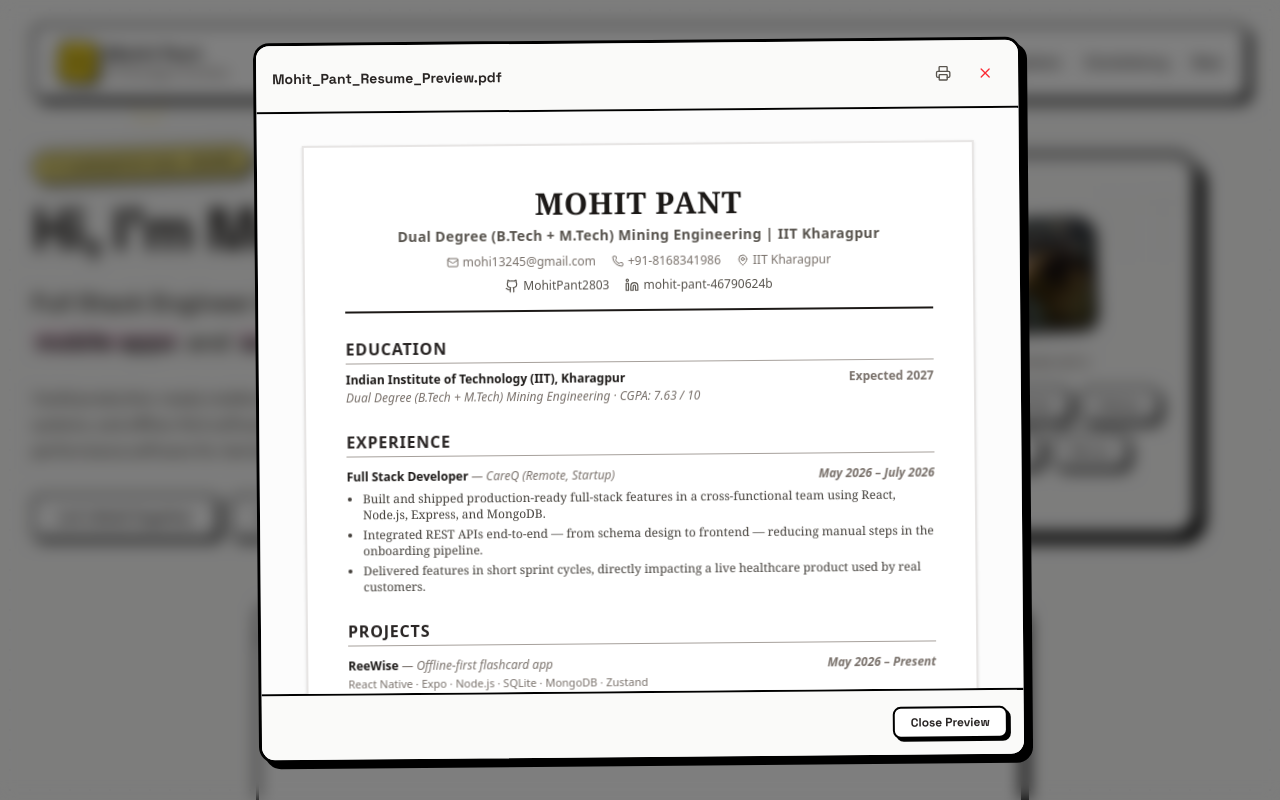
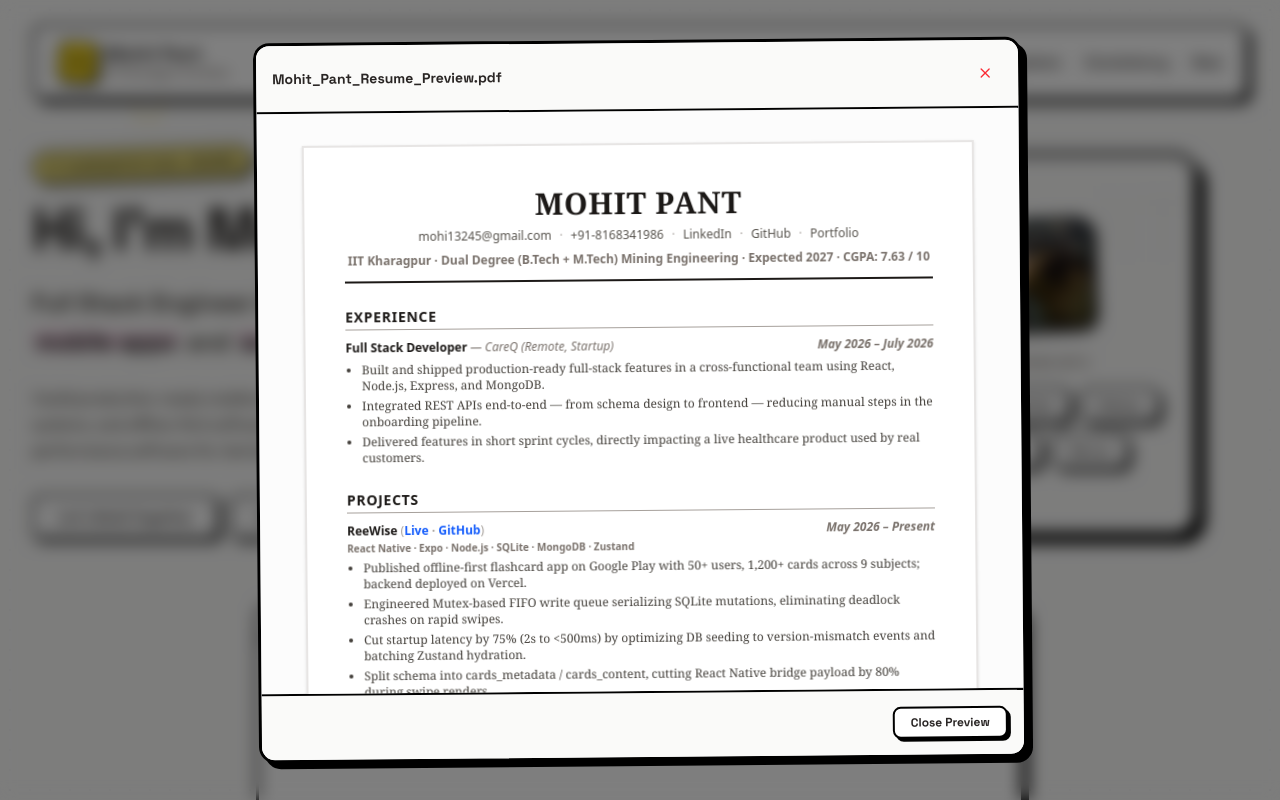
Before and after one commit to MohitPant2803/myPortfolio, a Next.js app: page / in a window 1280 px wide. Both pictures are taken after a click on the button "View Resume Preview". Shown: the top 800 px of the page. Built offline with nearby package versions, Linux system fonts and the light colour scheme.

Commit message:
Remove print button from ResumeViewer and match exact PDF sections

```diff
--- a/src/components/ResumeViewer.tsx
+++ b/src/components/ResumeViewer.tsx
@@ -1,15 +1,10 @@
 "use client";
 
 import React, { useState } from "react";
-import { Download, FileText, X, Printer, Mail, Phone, MapPin } from "lucide-react";
-import { Github, Linkedin } from "./BrandIcons";
+import { Download, FileText, X, Mail, Phone, MapPin } from "lucide-react";
 
 export default function ResumeViewer() {
   const [isOpen, setIsOpen] = useState(false);
-
-  const handlePrint = () => {
-    window.print();
-  };
 
   return (
     <>
@@ -39,13 +34,6 @@ export default function ResumeViewer() {
               </span>
               <div className="flex gap-2">
                 <button
-                  onClick={handlePrint}
-                  className="p-2 hover:bg-stone-200 border border-transparent hover:border-black rounded transition-colors"
-                  title="Print Resume"
-                >
-                  <Printer className="w-4 h-4 text-stone-600" />
-                </button>
-                <button
                   onClick={() => setIsOpen(false)}
                   className="p-2 hover:bg-red-50 border border-transparent hover:border-red-400 text-red-500 rounded transition-colors"
                 >
@@ -58,55 +46,43 @@ export default function ResumeViewer() {
             <div className="flex-1 overflow-y-auto p-6 sm:p-8 font-serif text-stone-900 text-left bg-stone-50/50 leading-normal selection:bg-yellow-100">
               <div className="bg-white p-6 sm:p-10 border-2 border-stone-200 shadow-sm max-w-2xl mx-auto space-y-6">
                 {/* Header */}
-                <div className="text-center border-b-2 border-stone-900 pb-4">
-                  <h1 className="text-3xl font-bold tracking-wide">MOHIT PANT</h1>
-                  <p className="text-sm font-semibold tracking-wide font-sans text-stone-600 mt-1">
-                    Dual Degree (B.Tech + M.Tech) Mining Engineering | IIT Kharagpur
-                  </p>
-                  <div className="flex flex-wrap justify-center gap-x-4 gap-y-1 text-xs font-sans text-stone-500 mt-2">
+                <div className="text-center border-b-2 border-stone-900 pb-3">
+                  <h1 className="text-3xl font-bold tracking-wide text-stone-900">MOHIT PANT</h1>
+                  <div className="flex flex-wrap justify-center gap-x-2 gap-y-0.5 text-xs font-sans text-stone-600 mt-1.5">
                     <a
                       href="https://mail.google.com/mail/?view=cm&fs=1&to=mohi13245@gmail.com"
                       target="_blank"
                       rel="noopener noreferrer"
-                      className="flex items-center gap-1 hover:underline"
+                      className="hover:underline font-medium"
                     >
-                      <Mail className="w-3 h-3" /> mohi13245@gmail.com
+                      mohi13245@gmail.com
                     </a>
-                    <a href="tel:8168341986" className="flex items-center gap-1 hover:underline">
-                      <Phone className="w-3 h-3" /> +91-8168341986
+                    <span className="text-stone-400">·</span>
+                    <a href="tel:8168341986" className="hover:underline font-medium">
+                      +91-8168341986
                     </a>
-                    <span className="flex items-center gap-1">
-                      <MapPin className="w-3 h-3" /> IIT Kharagpur
-                    </span>
-                  </div>
-                  <div className="flex justify-center gap-4 text-xs font-sans text-stone-600 mt-2">
-                    <a href="https://github.com/MohitPant2803" target="_blank" rel="noopener noreferrer" className="flex items-center gap-1 hover:underline">
-                      <Github className="w-3.5 h-3.5" /> MohitPant2803
+                    <span className="text-stone-400">·</span>
+                    <a href="https://www.linkedin.com/in/mohit-pant-46790624b/" target="_blank" rel="noopener noreferrer" className="hover:underline font-medium">
+                      LinkedIn
                     </a>
-                    <a href="https://www.linkedin.com/in/mohit-pant-46790624b/" target="_blank" rel="noopener noreferrer" className="flex items-center gap-1 hover:underline">
-                      <Linkedin className="w-3.5 h-3.5" /> mohit-pant-46790624b
+                    <span className="text-stone-400">·</span>
+                    <a href="https://github.com/MohitPant2803" target="_blank" rel="noopener noreferrer" className="hover:underline font-medium">
+                      GitHub
+                    </a>
+                    <span className="text-stone-400">·</span>
+                    <a href="https://mohitpant.vercel.app" target="_blank" rel="noopener noreferrer" className="hover:underline font-medium">
+                      Portfolio
                     </a>
                   </div>
-                </div>
-
-                {/* Education */}
-                <div>
-                  <h2 className="text-base font-bold font-sans border-b border-stone-400 pb-0.5 tracking-wider uppercase text-stone-800 mb-2">
-                    Education
-                  </h2>
-                  <div className="flex justify-between items-start text-xs font-sans">
-                    <div>
-                      <span className="font-bold text-stone-900">Indian Institute of Technology (IIT), Kharagpur</span>
-                      <p className="text-stone-500 italic mt-0.5">Dual Degree (B.Tech + M.Tech) Mining Engineering · CGPA: 7.63 / 10</p>
-                    </div>
-                    <span className="text-stone-500 font-bold shrink-0">Expected 2027</span>
-                  </div>
+                  <p className="text-xs font-semibold font-sans text-stone-500 mt-2">
+                    IIT Kharagpur · Dual Degree (B.Tech + M.Tech) Mining Engineering · Expected 2027 · CGPA: 7.63 / 10
+                  </p>
                 </div>
 
                 {/* Experience */}
                 <div>
-                  <h2 className="text-base font-bold font-sans border-b border-stone-400 pb-0.5 tracking-wider uppercase text-stone-800 mb-3">
-                    Experience
+                  <h2 className="text-sm font-bold font-sans border-b border-stone-400 pb-0.5 tracking-wider uppercase text-stone-900 mb-2.5">
+                    EXPERIENCE
                   </h2>
                   <div className="space-y-3">
                     <div>
@@ -128,19 +104,23 @@ export default function ResumeViewer() {
 
                 {/* Projects */}
                 <div>
-                  <h2 className="text-base font-bold font-sans border-b border-stone-400 pb-0.5 tracking-wider uppercase text-stone-800 mb-3">
-                    Projects
+                  <h2 className="text-sm font-bold font-sans border-b border-stone-400 pb-0.5 tracking-wider uppercase text-stone-900 mb-2.5">
+                    PROJECTS
                   </h2>
-                  <div className="space-y-4">
+                  <div className="space-y-4.5">
                     <div>
                       <div className="flex justify-between items-start text-xs font-sans">
                         <div>
                           <span className="font-bold text-stone-900">ReeWise</span>
-                          <span className="text-stone-500 italic"> — Offline-first flashcard app</span>
+                          <span className="text-stone-400"> (</span>
+                          <a href="https://ree-wise-download-website.vercel.app" target="_blank" rel="noopener noreferrer" className="text-blue-600 hover:underline font-semibold">Live</a>
+                          <span className="text-stone-400 font-semibold"> · </span>
+                          <a href="https://github.com/MohitPant2803/DSA-REVISON-frontend" target="_blank" rel="noopener noreferrer" className="text-blue-600 hover:underline font-semibold">GitHub</a>
+                          <span className="text-stone-400">)</span>
                         </div>
                         <span className="text-stone-500 font-semibold italic">May 2026 – Present</span>
                       </div>
-                      <p className="text-[11px] text-stone-500 font-sans font-medium mt-0.5">React Native · Expo · Node.js · SQLite · MongoDB · Zustand</p>
+                      <p className="text-[10px] text-stone-500 font-sans font-semibold mt-0.5">React Native · Expo · Node.js · SQLite · MongoDB · Zustand</p>
                       <ul className="list-disc list-outside pl-4 text-xs space-y-1 text-stone-700 mt-1">
                         <li>Published offline-first flashcard app on Google Play with 50+ users, 1,200+ cards across 9 subjects; backend deployed on Vercel.</li>
                         <li>Engineered Mutex-based FIFO write queue serializing SQLite mutations, eliminating deadlock crashes on rapid swipes.</li>
@@ -153,11 +133,15 @@ export default function ResumeViewer() {
                       <div className="flex justify-between items-start text-xs font-sans">
                         <div>
                           <span className="font-bold text-stone-900">CompetitorScan</span>
-                          <span className="text-stone-500 italic"> — AI SaaS for competitive intelligence</span>
+                          <span className="text-stone-400"> (</span>
+                          <a href="https://competitor-scan-agent-frontend.vercel.app/" target="_blank" rel="noopener noreferrer" className="text-blue-600 hover:underline font-semibold">Live</a>
+                          <span className="text-stone-400 font-semibold"> · </span>
+                          <a href="https://github.com/MohitPant2803/Competitor-Scan-Agent-frontend" target="_blank" rel="noopener noreferrer" className="text-blue-600 hover:underline font-semibold">GitHub</a>
+                          <span className="text-stone-400">)</span>
                         </div>
                         <span className="text-stone-500 font-semibold italic">June 2026</span>
                       </div>
-                      <p className="text-[11px] text-stone-500 font-sans font-medium mt-0.5">Next.js · TypeScript · Node.js · Groq · Llama 3.3 70B · Puppeteer · SSE</p>
+                      <p className="text-[10px] text-stone-500 font-sans font-semibold mt-0.5">Next.js · TypeScript · Node.js · Groq · Llama 3.3 70B · Puppeteer · SSE</p>
                       <ul className="list-disc list-outside pl-4 text-xs space-y-1 text-stone-700 mt-1">
                         <li>AI SaaS for competitive intelligence — parallel Promise DAG across 5 agents cut execution from ~110s to ~40s (60% reduction).</li>
                         <li>Implemented pre-truncation footer regex, achieving 100% social handle accuracy and 50% token reduction on large pages.</li>
@@ -169,11 +153,15 @@ export default function ResumeViewer() {
                       <div className="flex justify-between items-start text-xs font-sans">
                         <div>
                           <span className="font-bold text-stone-900">AI Interview Platform</span>
-                          <span className="text-stone-500 italic"> — Voice-based, CV-aware interview simulator</span>
+                          <span className="text-stone-400"> (</span>
+                          <a href="https://ai-interview-prep-frontend-smoky.vercel.app/" target="_blank" rel="noopener noreferrer" className="text-blue-600 hover:underline font-semibold">Live</a>
+                          <span className="text-stone-400 font-semibold"> · </span>
+                          <a href="https://github.com/MohitPant2803/Ai-Interview-Prep-frontend" target="_blank" rel="noopener noreferrer" className="text-blue-600 hover:underline font-semibold">GitHub</a>
+                          <span className="text-stone-400">)</span>
                         </div>
                         <span className="text-stone-500 font-semibold italic">May 2026</span>
                       </div>
-                      <p className="text-[11px] text-stone-500 font-sans font-medium mt-0.5">React · Vite · Node.js · MongoDB · Gemini 2.5 Flash</p>
+                      <p className="text-[10px] text-stone-500 font-sans font-semibold mt-0.5">React · Vite · Node.js · MongoDB · Gemini 2.5 Flash</p>
                       <ul className="list-disc list-outside pl-4 text-xs space-y-1 text-stone-700 mt-1">
                         <li>Built a voice-based, CV-aware interview simulator with AI scoring, behavioral feedback, and real-time speech recognition/synthesis.</li>
                         <li>Reduced React CPU overhead by 95% by isolating AudioWaveform state, eliminating unnecessary parent re-renders during playback.</li>
@@ -185,11 +173,15 @@ export default function ResumeViewer() {
                       <div className="flex justify-between items-start text-xs font-sans">
                         <div>
                           <span className="font-bold text-stone-900">Local Lead Generation Agent</span>
-                          <span className="text-stone-500 italic"> — Autonomous outreach pipeline</span>
+                          <span className="text-stone-400"> (</span>
+                          <a href="https://leadgenerator-backend-pzyw.onrender.com" target="_blank" rel="noopener noreferrer" className="text-blue-600 hover:underline font-semibold">Live</a>
+                          <span className="text-stone-400 font-semibold"> · </span>
+                          <a href="https://github.com/MohitPant2803/LeadGenerator-Backend" target="_blank" rel="noopener noreferrer" className="text-blue-600 hover:underline font-semibold">GitHub</a>
+                          <span className="text-stone-400">)</span>
                         </div>
                         <span className="text-stone-500 font-semibold italic">June 2026</span>
                       </div>
-                      <p className="text-[11px] text-stone-500 font-sans font-medium mt-0.5">Python · Flask · SQLite · Gemini 2.5 · Groq · BeautifulSoup · Geoapify</p>
+                      <p className="text-[10px] text-stone-500 font-sans font-semibold mt-0.5">Python · Flask · SQLite · Gemini 2.5 · Groq · BeautifulSoup · Geoapify</p>
                       <ul className="list-disc list-outside pl-4 text-xs space-y-1 text-stone-700 mt-1">
                         <li>Automated end-to-end lead pipeline: Integrated discovery, SEO audits, and LLM-driven outreach with automated reporting.</li>
                         <li>Built daemon-thread TCP timeout guard (safe_requests_get) preventing anti-bot tarpits from blocking the pipeline thread indefinitely.</li>
@@ -201,22 +193,22 @@ export default function ResumeViewer() {
 
                 {/* Skills */}
                 <div>
-                  <h2 className="text-base font-bold font-sans border-b border-stone-400 pb-0.5 tracking-wider uppercase text-stone-800 mb-2">
-                    Technical Skills
+                  <h2 className="text-sm font-bold font-sans border-b border-stone-400 pb-0.5 tracking-wider uppercase text-stone-900 mb-2">
+                    TECHNICAL SKILLS
                   </h2>
                   <div className="grid grid-cols-2 gap-x-4 gap-y-1.5 text-xs font-sans text-stone-700">
                     <p><span className="font-bold text-stone-900">Languages:</span> C++, Python, JavaScript, TypeScript, SQL</p>
                     <p><span className="font-bold text-stone-900">Technologies:</span> React, React Native, Next.js, Node.js, Express.js, Flask, MongoDB, SQLite</p>
                     <p><span className="font-bold text-stone-900">AI / LLMs:</span> Gemini, Groq, Llama, Prompt Engineering, Multi-Agent Systems</p>
                     <p><span className="font-bold text-stone-900">Tools:</span> Git, GitHub, Firebase, Vercel, Postman, Puppeteer</p>
-                    <p><span className="font-bold text-stone-900">CS Core:</span> Data Structures & Algorithms, OOP, CN, REST API Design</p>
+                    <p><span className="font-bold text-stone-900">CS core:</span> Data Structures & Algorithms, OOP, CN, REST API Design</p>
                   </div>
                 </div>
 
                 {/* Positions of Responsibility */}
                 <div>
-                  <h2 className="text-base font-bold font-sans border-b border-stone-400 pb-0.5 tracking-wider uppercase text-stone-800 mb-3">
-                    Positions of Responsibility
+                  <h2 className="text-sm font-bold font-sans border-b border-stone-400 pb-0.5 tracking-wider uppercase text-stone-900 mb-2.5">
+                    POSITIONS OF RESPONSIBILITY
                   </h2>
                   <div className="space-y-3">
                     <div>
@@ -251,8 +243,8 @@ export default function ResumeViewer() {
 
                 {/* Honours & Activities */}
                 <div>
-                  <h2 className="text-base font-bold font-sans border-b border-stone-400 pb-0.5 tracking-wider uppercase text-stone-800 mb-2">
-                    Honours & Activities
+                  <h2 className="text-sm font-bold font-sans border-b border-stone-400 pb-0.5 tracking-wider uppercase text-stone-900 mb-2">
+                    HONOURS & ACTIVITIES
                   </h2>
                   <ul className="list-disc list-outside pl-4 text-xs space-y-1.5 text-stone-700 mt-1.5">
                     <li>Qualified JEE Advanced (top 5% of 180K+ candidates); solved 500+ DSA problems on LeetCode.</li>
```
